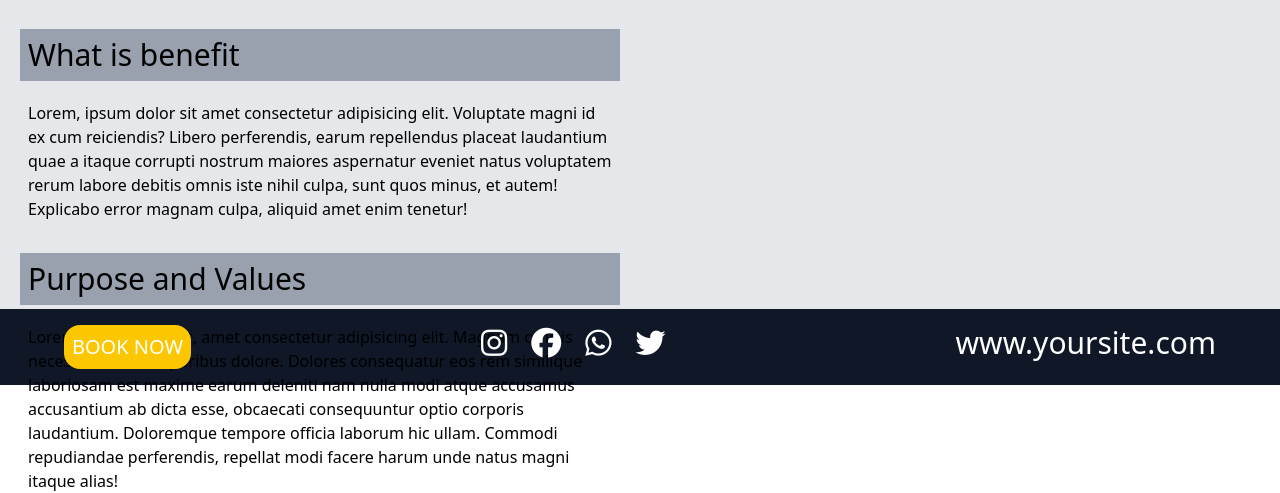
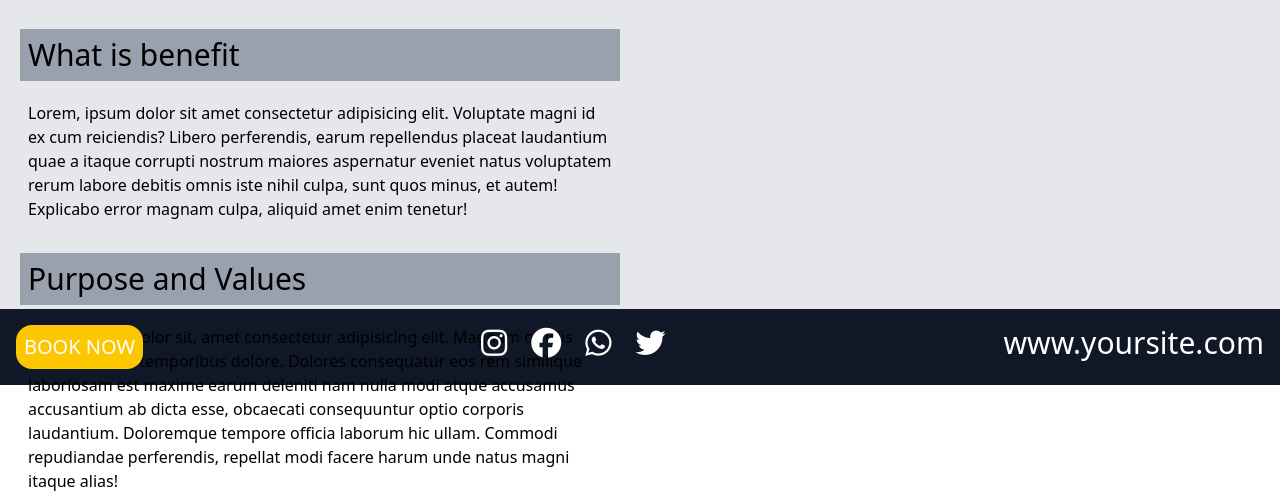
Before and after one commit to marcochippy/Figma-and-Tailwind, a plain HTML site: page index.html in a window 1280 px wide. Shown: the part 619-1112 px from the top of the page. Drawn offline with nearby package versions, Linux system fonts and the light colour scheme.

Commit message:
last-update-footer

```diff
--- a/index.html
+++ b/index.html
@@ -97,10 +97,10 @@
       <!-- Contact Section -->
     </main>
     <footer
-      class="bg-gray-900 flex flex-col md:flex-row md:justify-between text-3xl item-center text-white p-4 md:gap-0"
+      class="bg-gray-900 flex flex-col md:flex-row md:justify-between text-3xl item-center text-white p-4 md:gap-10 sm:gap-10"
     >
       <button
-        class="bg-yellow-400 rounded-2xl p-2 uppercase text-lg ml-12 md:text-xl"
+        class="bg-yellow-400 rounded-2xl p-2 uppercase text-lg md:text-xl"
       >
         Book Now
       </button>
@@ -118,7 +118,7 @@
           <i class="fa-brands fa-twitter"></i
         ></a>
       </div>
-      <a class="mr-12 text-center" href="#">www.yoursite.com</a>
+      <a class="text-center" href="#">www.yoursite.com</a>
     </footer>
   </body>
 </html>
```
